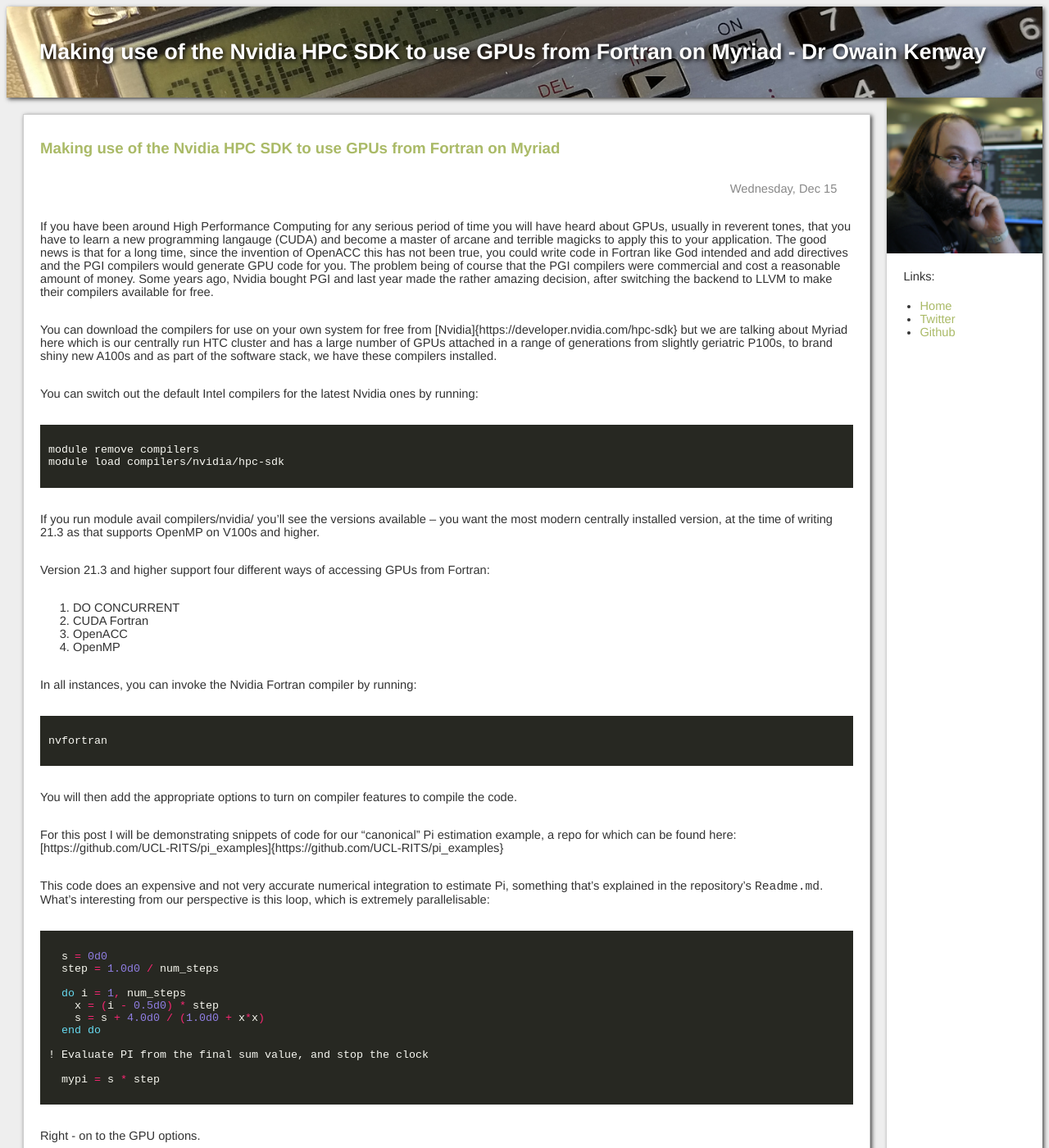
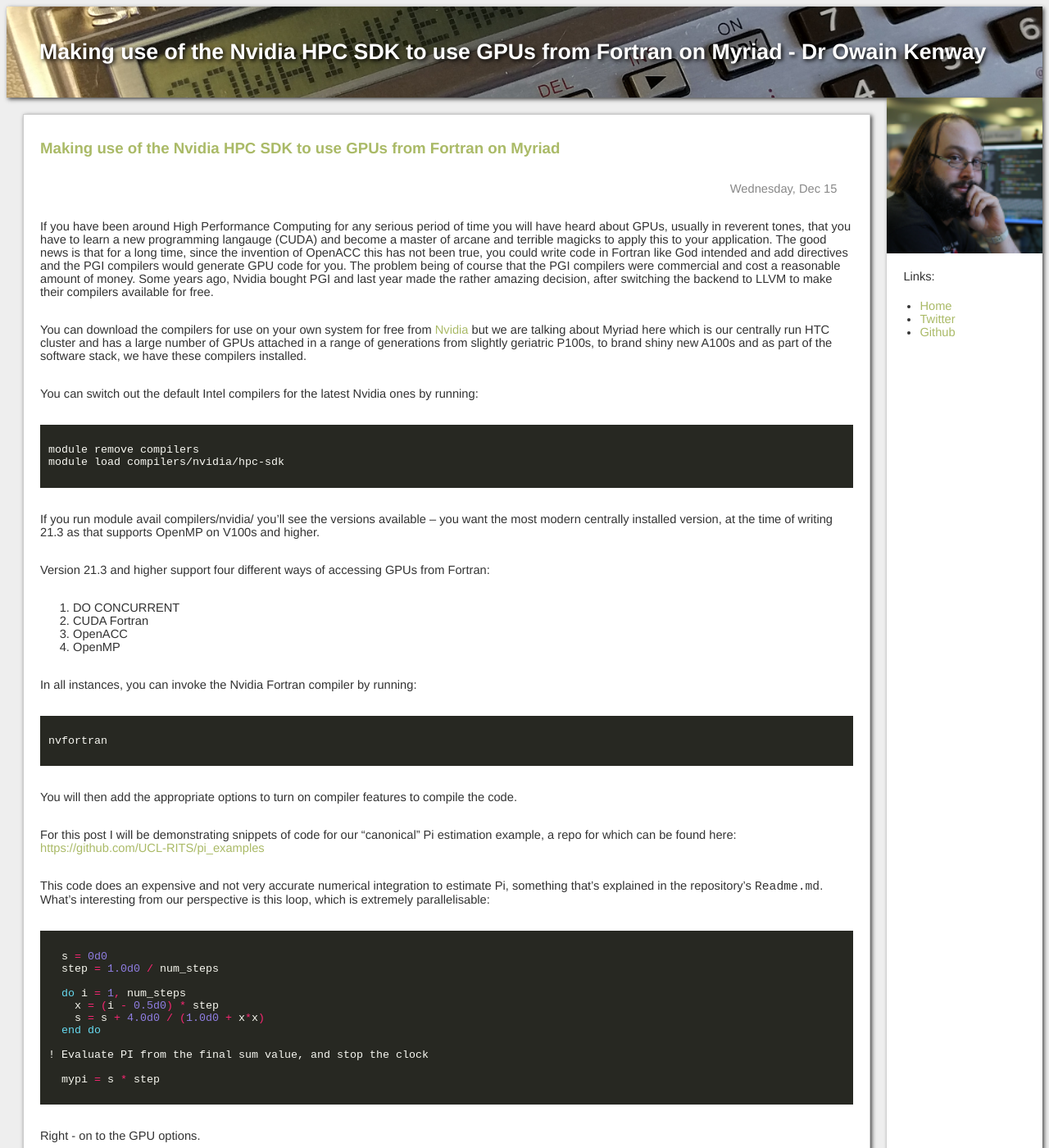
Before and after one commit to owainkenwayucl/owainkenwayucl.github.io, a Jekyll site: the page built from _posts/2021-12-15-gpurfortran.md, in a window 1280 px wide and 1400 px high. Shown: the whole window at 82% size. Built offline with Jekyll 4.4.1, drawn with Linux system fonts in a browser that asks for light colours.

Commit message:
Markdown is hard.

```diff
--- a/_posts/2021-12-15-gpurfortran.md
+++ b/_posts/2021-12-15-gpurfortran.md
@@ -5,7 +5,7 @@
 
 If you have been around High Performance Computing for any serious period of time you will have heard about GPUs, usually in reverent tones, that you have to learn a new programming langauge (CUDA) and become a master of arcane and terrible magicks to apply this to your application.  The good news is that for a long time, since the invention of OpenACC this has not been true, you could write code in Fortran like God intended and add directives and the PGI compilers would generate GPU code for you.  The problem being of course that the PGI compilers were commercial and cost a reasonable amount of money.  Some years ago, Nvidia bought PGI and last year made the rather amazing decision, after switching the backend to LLVM to make their compilers available for free.
 
-You can download the compilers for use on your own system for free from [Nvidia]{https://developer.nvidia.com/hpc-sdk} but we are talking about Myriad here which is our centrally run HTC cluster and has a large number of GPUs attached in a range of generations from slightly geriatric P100s, to brand shiny new A100s and as part of the software stack, we have these compilers installed.
+You can download the compilers for use on your own system for free from [Nvidia](https://developer.nvidia.com/hpc-sdk) but we are talking about Myriad here which is our centrally run HTC cluster and has a large number of GPUs attached in a range of generations from slightly geriatric P100s, to brand shiny new A100s and as part of the software stack, we have these compilers installed.
 
 You can switch out the default Intel compilers for the latest Nvidia ones by running:
 
@@ -30,7 +30,7 @@
 
 You will then add the appropriate options to turn on compiler features to compile the code.
 
-For this post I will be demonstrating snippets of code for our “canonical” Pi estimation example, a repo for which can be found here: [https://github.com/UCL-RITS/pi_examples]{https://github.com/UCL-RITS/pi_examples}
+For this post I will be demonstrating snippets of code for our “canonical” Pi estimation example, a repo for which can be found here: [https://github.com/UCL-RITS/pi_examples](https://github.com/UCL-RITS/pi_examples)
 
 This code does an expensive and not very accurate numerical integration to estimate Pi, something that’s explained in the repository’s `Readme.md`.  What’s interesting from our perspective is this loop, which is extremely parallelisable:
 
```
